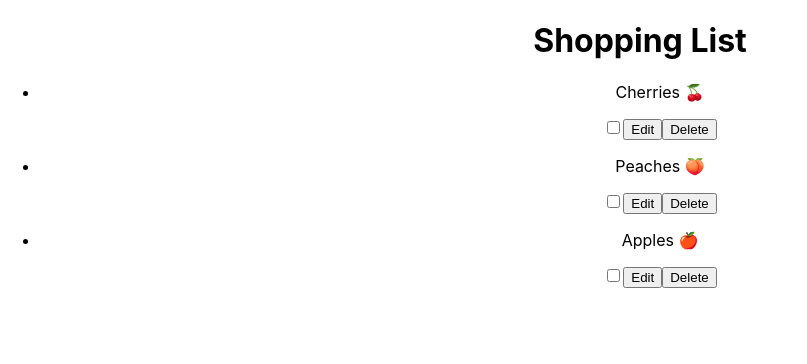
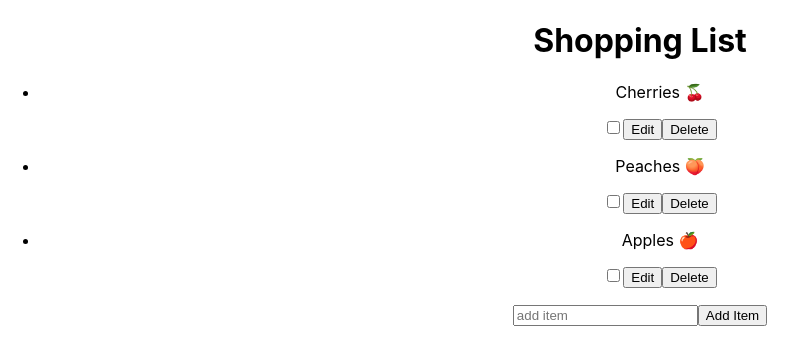
Before and after one commit to VioletKatrinStewart/adv-react-shopping-list, a React (Create React App) app: page / in a window 1280 px wide. Shown: the top 364 px of the page, without its empty margins (0-807 px from the left). Built offline with nearby package versions, Linux system fonts and the light colour scheme.

Commit message:
can add item to list

```diff
--- a/src/views/Shopping/Shopping.jsx
+++ b/src/views/Shopping/Shopping.jsx
@@ -1,6 +1,7 @@
 import React from 'react';
 import { useReducer } from 'react';
 import ItemList from '../../components/ItemList/ItemList';
+import AddItem from '../../components/AddItem/AddItem';
 
 const initialItems = [
   { id: 0, text: 'Cherries 🍒', done: false },
@@ -40,13 +41,13 @@ function itemsReducer(items, action) {
 export default function Shopping() {
   const [items, dispatch] = useReducer(itemsReducer, initialItems);
 
-  //   const handleAddItem = (text) => {
-  //     dispatch({
-  //       type: 'added',
-  //       id: items.length + 1,
-  //       text,
-  //     });
-  //   };
+  const handleAddItem = (text) => {
+    dispatch({
+      type: 'added',
+      id: items.length + 1,
+      text,
+    });
+  };
 
   const handleChangeItem = (task) => {
     dispatch({
@@ -65,6 +66,7 @@ export default function Shopping() {
     <>
       <h1>Shopping List</h1>
       <ItemList items={items} onChangeItem={handleChangeItem} onDeleteItem={handleDeleteItem} />
+      <AddItem onAddItem={handleAddItem} />
     </>
   );
 }
```
